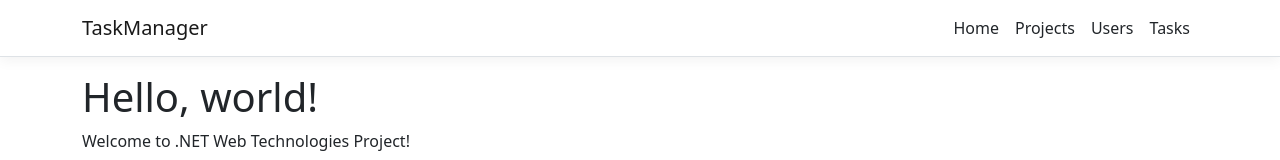
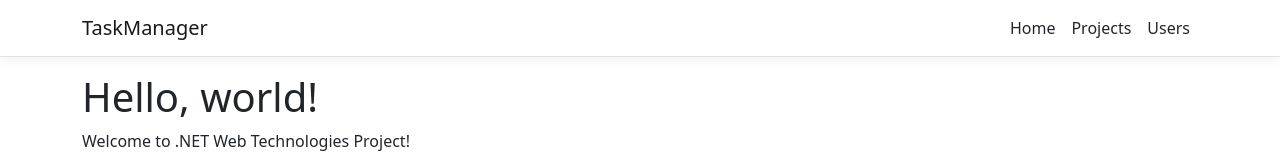
Before and after one commit to akaeyuhi/TaskManager, a React (Create React App) app in the folder Lab5.PL/ClientApp/: page / in a window 1280 px wide. Shown: the top 160 px of the page. Built offline with nearby package versions, Linux system fonts and the light colour scheme.

Commit message:
Deleted unused link

```diff
--- a/Lab5.PL/ClientApp/src/components/NavMenu/NavMenu.js
+++ b/Lab5.PL/ClientApp/src/components/NavMenu/NavMenu.js
@@ -23,9 +23,6 @@
                         <NavItem>
                             <NavLink tag={Link} className="text-dark" to="/users">Users</NavLink>
                         </NavItem>
-                        <NavItem>
-                            <NavLink tag={Link} className="text-dark" to="/tasks">Tasks</NavLink>
-                        </NavItem>
                     </ul>
                 </Collapse>
             </Navbar>
```
